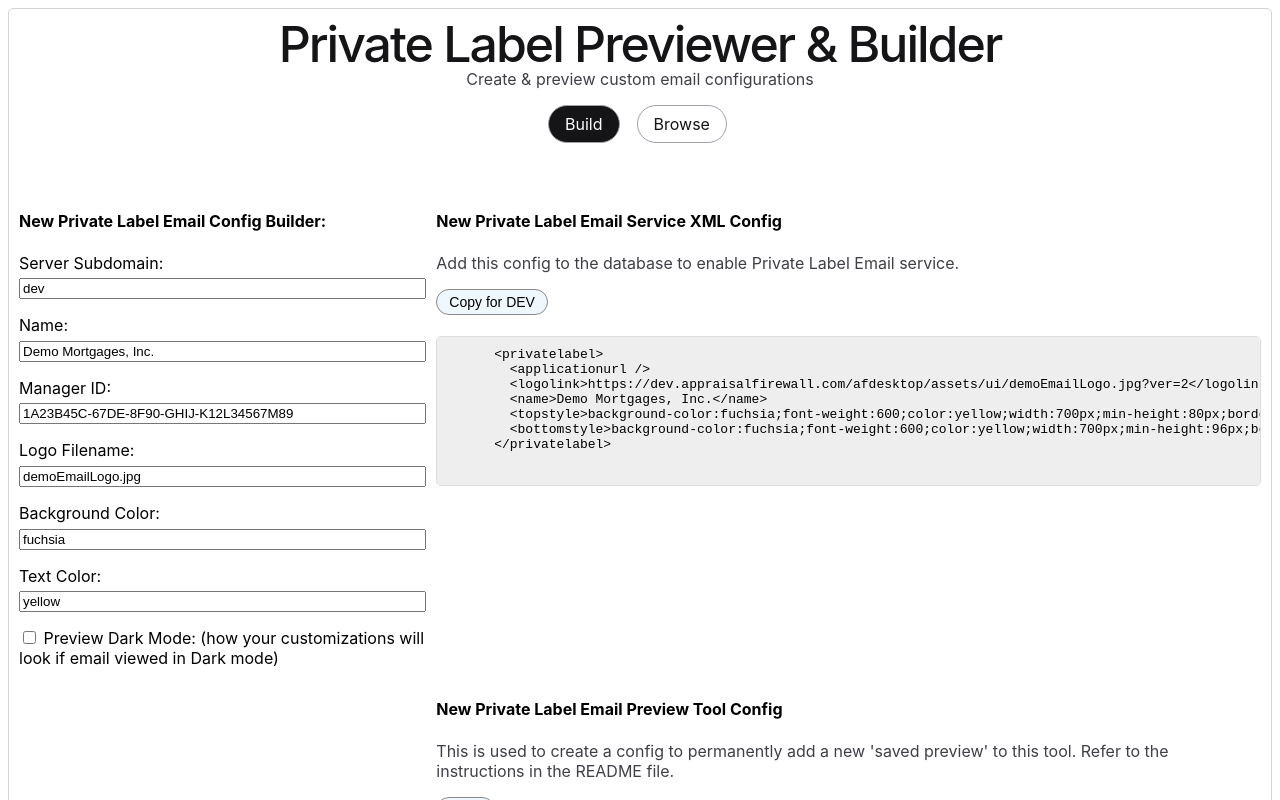
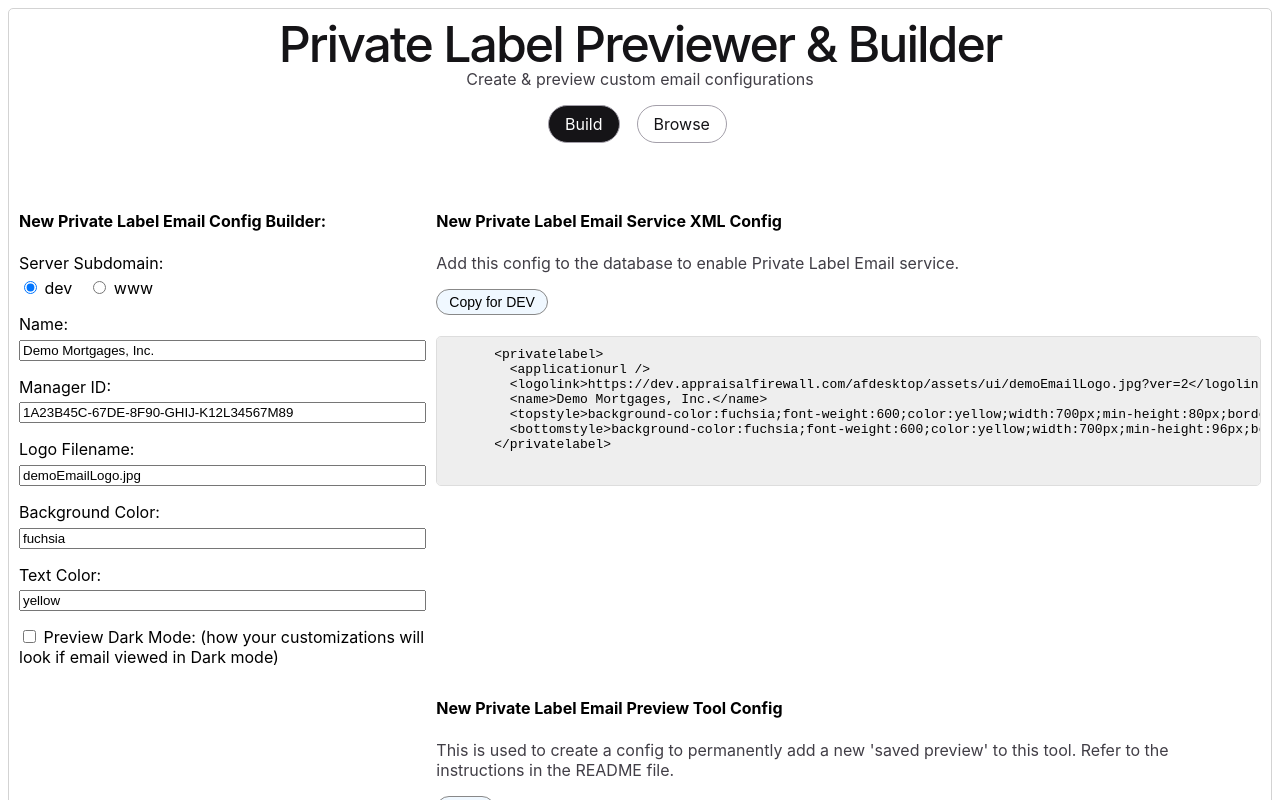
Before and after one commit to ecordero-sl/PrivateLabel, an Angular app in the folder PrivateLabelPreview/: page / in a window 1280 px wide. Shown: the top 800 px of the page. Built offline with nearby package versions, Linux system fonts and the light colour scheme.

Commit message:
use radio buttons for subdomain value

```diff
--- a/PrivateLabelPreview/src/app/form-config-builder/form-config-builder.css
+++ b/PrivateLabelPreview/src/app/form-config-builder/form-config-builder.css
@@ -22,6 +22,18 @@
   display: block;
 }
 
+.radioGroup {
+  display: flex;
+  flex-wrap: wrap;
+  gap: 1rem;
+}
+
+.radioOption {
+  display: inline-flex;
+  align-items: center;
+  gap: 0.35rem;
+}
+
 .formContainer form input[type='text'] {
   width: 100%;
   box-sizing: border-box;
--- a/PrivateLabelPreview/src/app/form-config-builder/form-config-builder.html
+++ b/PrivateLabelPreview/src/app/form-config-builder/form-config-builder.html
@@ -3,14 +3,31 @@
   <form>
     <div class="textFieldGrid">
       <p>
-        <label for="configSubdomain">Server Subdomain:</label>
-        <input
-          type="text"
-          subdomain="configSubdomain"
-          id="configSubdomain"
-          [value]="newConfigSubdomain()"
-          (keyup)="updateSubdomain($any($event))"
-        />
+        <span>Server Subdomain:</span>
+        <span class="radioGroup">
+          <label class="radioOption" for="configSubdomainDev">
+            <input
+              type="radio"
+              name="configSubdomain"
+              id="configSubdomainDev"
+              value="dev"
+              [checked]="newConfigSubdomain() === 'dev'"
+              (change)="updateSubdomain($any($event))"
+            />
+            dev
+          </label>
+          <label class="radioOption" for="configSubdomainWww">
+            <input
+              type="radio"
+              name="configSubdomain"
+              id="configSubdomainWww"
+              value="www"
+              [checked]="newConfigSubdomain() === 'www'"
+              (change)="updateSubdomain($any($event))"
+            />
+            www
+          </label>
+        </span>
       </p>
       <p>
         <label for="configName">Name:</label>
```
